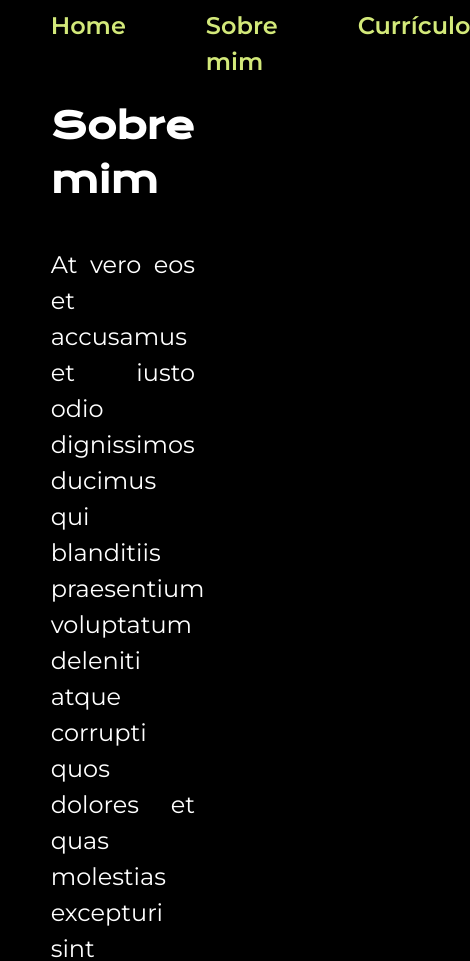
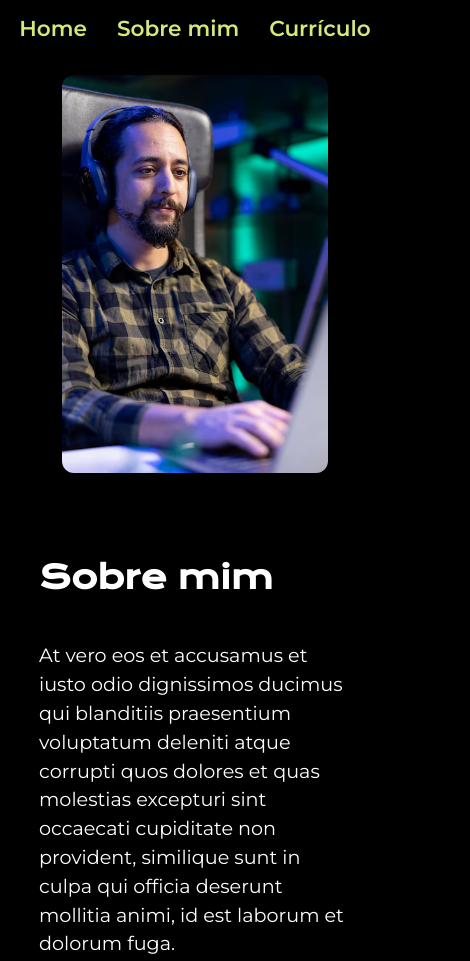
Before and after one commit to mguilhermegomes/tadeu-finscher-project, a plain HTML site: page aboutme.html in a window 390 px wide. Shown: the top 961 px of the page, 470 px wide, since content can reach past the window. Drawn offline with nearby package versions, Linux system fonts and the light colour scheme.

Commit message:
Regra @media ajustada no aboutme.css e resume.css

```diff
--- a/styles/aboutme.css
+++ b/styles/aboutme.css
@@ -58,7 +58,7 @@ body {
   flex-flow: row;
   justify-content: space-between;
   align-items: flex-start;
-  margin-bottom: 104px;
+  margin-bottom: 40px;
   gap: 80px;
 }
 
@@ -85,7 +85,7 @@ body {
 .principal__conteudo__descricao {
   font-size: 1.5rem;
   font-family: var(--font-montserrat);
-  text-align: justify;
+  text-align: start;
   text-justify: inter-word;
 }
 
@@ -96,11 +96,79 @@ body {
   background-color: var(--color-text-highlight);
   font-family: var(--font-montserrat);
   font-size: 1.5rem;
-  font-weight: 400px;
+  font-weight: 400;
 }
 
 @media (max-width: 1200px) {
+  .cabecalho {
+    padding: 3% 0% 0% 0%;
+  }
+
+  .cabecalho__links {
+    justify-content: center;
+  }
+
   .principal {
-    flex-flow: column;
+    padding: 5% 10%;
+    flex-flow: column-reverse;
+    align-items: center;
+  }
+
+  .principal__conteudo {
+    width: auto;
+  }
+
+}
+
+@media (max-width: 900px) {
+  .principal__imagem {
+    width: 60%;
   }
 }
+
+@media (max-width: 600px) {
+  .principal__imagem {
+    width: 70%;
+  }
+}
+
+@media (max-width: 500px) {
+  .cabecalho__links {
+    gap: 30px;
+  }
+
+  .principal__imagem {
+    width: 80%;
+  }
+}
+
+@media (max-width: 400px) {
+  .cabecalho {
+    padding: 3%;
+  }
+
+  .cabecalho__links {
+    gap: 30px;
+  }
+
+  .cabecalho__links__link {
+    font-size: 1.35rem;
+  }
+
+  .principal__imagem {
+    width: 85%;
+  }
+
+  .principal__conteudo__titulo {
+    font-size: 2rem;
+  }
+
+  .principal__conteudo__descricao {
+    font-size: 1.2rem;
+  }
+
+  .rodape {
+    padding: 20px;
+    font-size: 1.3rem;
+  }
+}
--- a/styles/resume.css
+++ b/styles/resume.css
@@ -139,7 +139,7 @@ body {
   font-family: var(--font-montserrat);
   font-size: 1rem;
   font-weight: var(--font-weight-main);
-  text-align: justify;
+  text-align: start;
   text-justify: inter-word;
 }
 
@@ -182,3 +182,47 @@ body {
   font-size: 1.25rem;
   font-weight: var(--font-weight-main);
 }
+
+@media (max-width: 676px) {
+  .cabecalho {
+    padding: 2% 0% 0% 0%;
+  }
+
+  .cabecalho__links {
+    justify-content: center;
+    gap: 40px;
+  }
+
+  .cabecalho__apresentacao {
+    padding: 0%;
+    justify-content: center;
+    gap: 10px;
+  }
+
+  .principal {
+    justify-content: flex-start;
+  }
+
+  .principal__experiences {
+    width: auto;
+  }
+
+}
+
+@media (max-width: 420px) {
+  .cabecalho__links {
+    gap: 20px;
+  }
+
+  .cabecalho__links__link {
+    font-size: 1.3rem;
+  }
+
+  .cabecalho__apresentacao {
+    flex-flow: column-reverse;
+  }
+
+  .principal {
+    padding: 10% 5%;
+  }
+}
--- a/styles/style.css
+++ b/styles/style.css
@@ -174,4 +174,8 @@ body {
   .cabecalho__links {
     gap: 50px;
   }
+
+  .principal__imagem {
+    width: 80%;
+  }
 }
```
